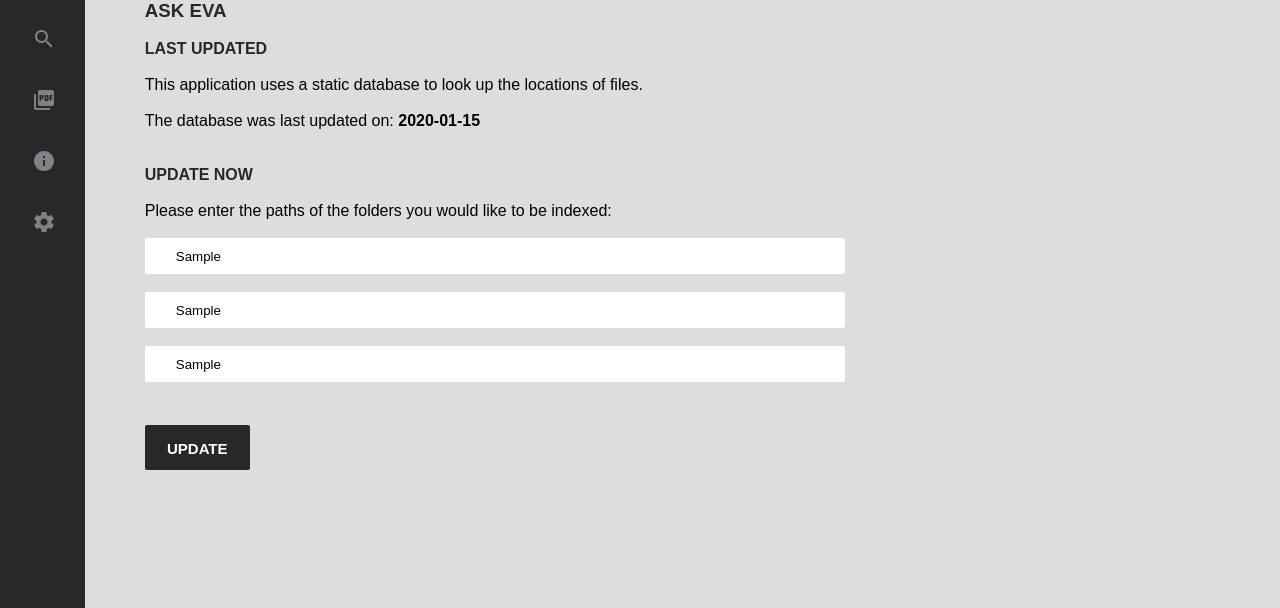
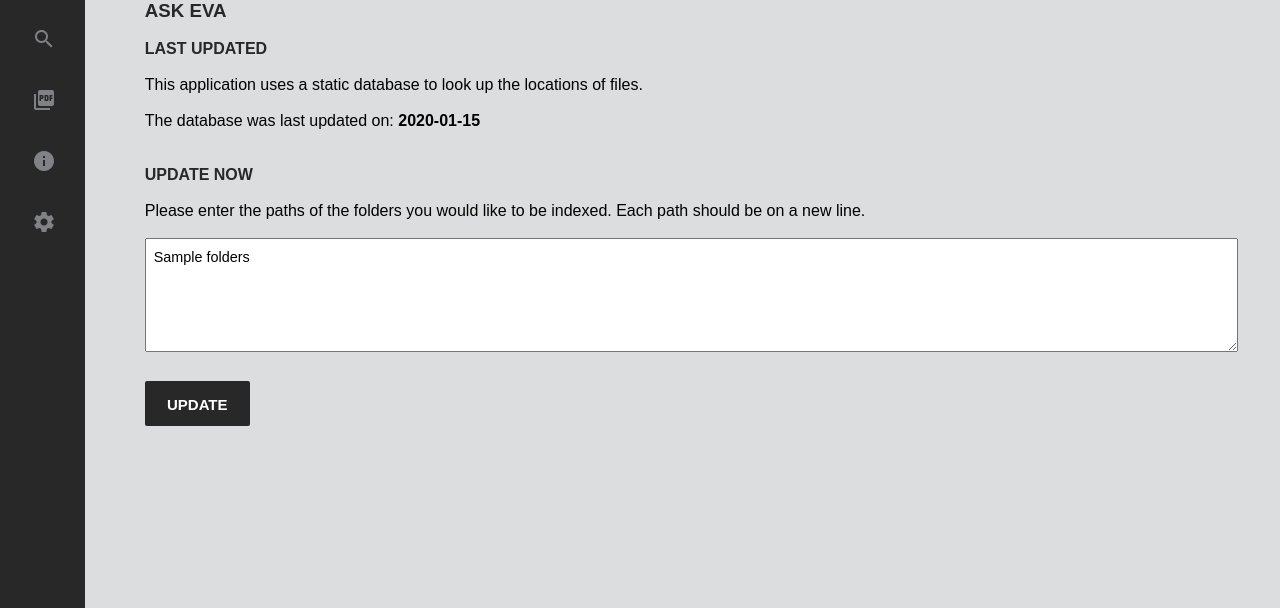
Before and after one commit to RatulMaharaj/Eva, a Flask app: template templates/update.html in a window 1280 px wide. Shown: the part 192-800 px from the top of the page. Run offline with Flask 2, Linux system fonts and the light colour scheme; the template is opened without the code that fills it: most values are stand-ins (such as "Sample title", 1, 10 or a date in 2020); parts of the project's set-up code (start-up, migrations or seed data) failed here and were passed over.

Commit message:
Make folders list variable length

```diff
--- a/app.py
+++ b/app.py
@@ -42,18 +42,16 @@ def about():
 
 @app.route('/settings', methods=['GET', 'POST'])
 def update_data():
-    folder_1, folder_2, folder_3, *rest = read_folders()
+    folders = read_folders()
+    folders_str = '\n'.join(folders)
 
     if request.method == 'POST':
-        folder_1 = request.form['folder_1']
-        folder_2 = request.form['folder_2']
-        folder_3 = request.form['folder_3']
-
-        write_folders([folder_1,folder_2,folder_3])
+        folders = request.form['folders'].splitlines()
+        write_folders(folders)
         update()
 
     modtime = getmodtime()
-    return render_template('update.html',modtime = modtime, version = version, folder_1 = folder_1, folder_2 = folder_2, folder_3 = folder_3 )
+    return render_template('update.html',modtime = modtime, version = version, folders=folders_str)
 
 
 def clear_uploads():
--- a/static/css/main.css
+++ b/static/css/main.css
@@ -287,3 +287,11 @@ h2,h3,h4{
 .content{
     animation: transitionIn 0.75s;
 }
+
+.folder-list {
+    padding: 0.5rem;
+    min-height: 6rem;
+    width: 100%;
+    line-height: 150%;
+    font-size: 0.9rem;
+}
--- a/templates/update.html
+++ b/templates/update.html
@@ -20,20 +20,11 @@
     <p>The database was last updated on: <strong>{{ modtime }}</strong></p><br><br>
 
     <h4>UPDATE NOW</h4><br>
-    <p> Please enter the paths of the folders you would like to be indexed:</p><br>
+    <p>Please enter the paths of the folders you would like to be indexed. Each path should be on a new line.</p><br>
 
     <form action="{{ url_for('update_data') }}" method="POST">
       <div class="IndexTheseFolders">
-          <div>
-            <input type="text" name="folder_1" value="{{folder_1}}">
-          </div><br>
-          <div>
-            <input type="text" name="folder_2" value="{{folder_2}}">
-          </div><br>
-          <div>
-            <input type="text" name="folder_3" value="{{folder_3}}">
-          </div>
-          <br>
+          <textarea class="folder-list" name="folders">{{folders}}</textarea>
       </div>
       <div class="button_container">
         <center>
--- a/update.py
+++ b/update.py
@@ -9,7 +9,6 @@ def read_folders():
     with open(folders_location, 'r') as f:
         text = f.read()
     folders = text.split('\n')
-    print(folders)
     return folders
 
 def write_folders(folders):
@@ -17,11 +16,14 @@ def write_folders(folders):
     with open(folders_location, 'w') as f:
         f.write(text)
 
+def update():
+     # These are the folders we crawl through to collect information
+    source_folders = read_folders()
+    all_files_to_csv(source_folders, database_location)
+
 # Update function
-def update():
+def all_files_to_csv(source_folders, csv_file):
     '''This function is used to update the df that powers the search function.'''
-
-    folders = read_folders() # These are the folders we crawl through to collect information
 
     def safe_folderstats(f):
         try:
@@ -29,14 +31,10 @@ def update():
         except:
             return pd.DataFrame()
 
-    frames = [safe_folderstats(f) for f in folders]
-    print("Frames:")
-    print(frames)
-    print("df:")
+    frames = [safe_folderstats(f) for f in source_folders]
     df = pd.concat(frames)
-    print(df.head())
 
-    # df = df[df['folder'] == False] # remove folders from list
+    df = df[df['folder'] == False] # remove folders from list
     df = df[df['name'] != ""] # remove all files with no names
     df = df.drop(df.columns[[0,4,7,8,9,10,11]],axis=1) # drop columns we aren't using
     df['name'] = df['name'] + '.' + df['extension'] # adding file extensions to the name
@@ -45,4 +43,6 @@ def update():
     df['id'] = np.arange(len(df)) # We give each file an id
 
     #  Save the file to the drive
-    df.to_csv(database_location)
+    df.to_csv(csv_file)
+
+    return df
```
